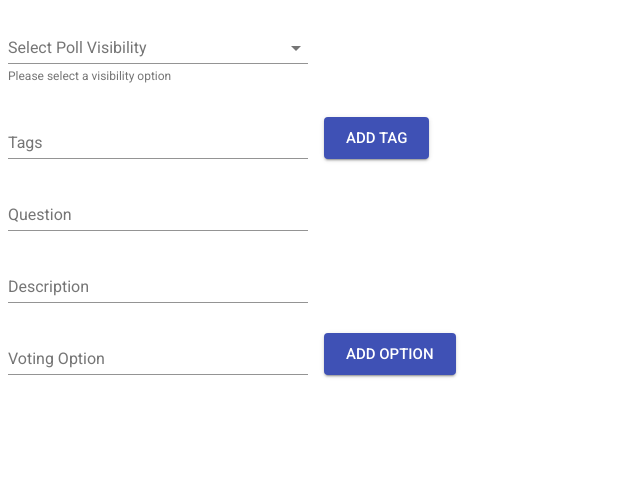
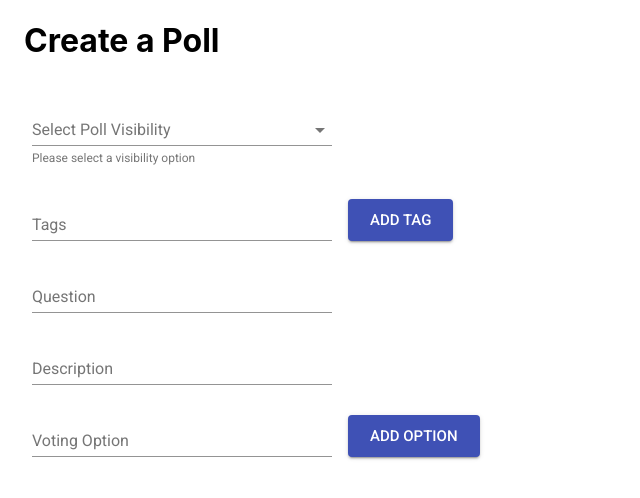
Before and after one commit to hatchways/team-indigo, a React (Create React App) app in the folder client/: page / in a window 1280 px wide. Shown: the top 498 px of the page, without its empty margins (0-640 px from the left). Built offline with nearby package versions, Linux system fonts and the light colour scheme.

Commit message:
refactored code for handle click event function

```diff
--- a/client/src/pages/PostCreate/PostCreate.js
+++ b/client/src/pages/PostCreate/PostCreate.js
@@ -1,7 +1,7 @@
 import './PostCreate.css'
 import React, { useState } from 'react'
 import { makeStyles } from '@material-ui/core/styles';
-import { TextField, MenuItem, Button } from '@material-ui/core'
+import { Container, TextField, MenuItem, Button } from '@material-ui/core'
 
 const visibilityOptions = [
     {
@@ -47,9 +47,7 @@ const PostCreate = props => {
 
     const handleClick = event => {
         event.preventDefault()
-        const target=event.target
-        const text=target.textContent
-        const ref=text.split(' ')[1]
+        const ref=event.target.textContent.split(' ')[1]
         const input=document.getElementById(`${ref}-input`)
         const element=document.getElementById(`${ref}s`)
         const { value }=input
@@ -58,9 +56,12 @@ const PostCreate = props => {
         element.appendChild(toAdd)
         if (ref === 'tag') tags.push(value)
         if (ref === 'option') options.push(value)
+        input.value=''
     }
 
     return (
+        <Container>
+            <h1>Create a Poll</h1>
             <form className={classes.container} noValidate autoComplete='off'>
                 <div>
                     <TextField
@@ -136,6 +137,7 @@ const PostCreate = props => {
                 </div>
                 <div id='options'></div>
             </form>
+        </Container>
     )
 }
 
```
Lines whose indentation alone changed are shown as unchanged.
